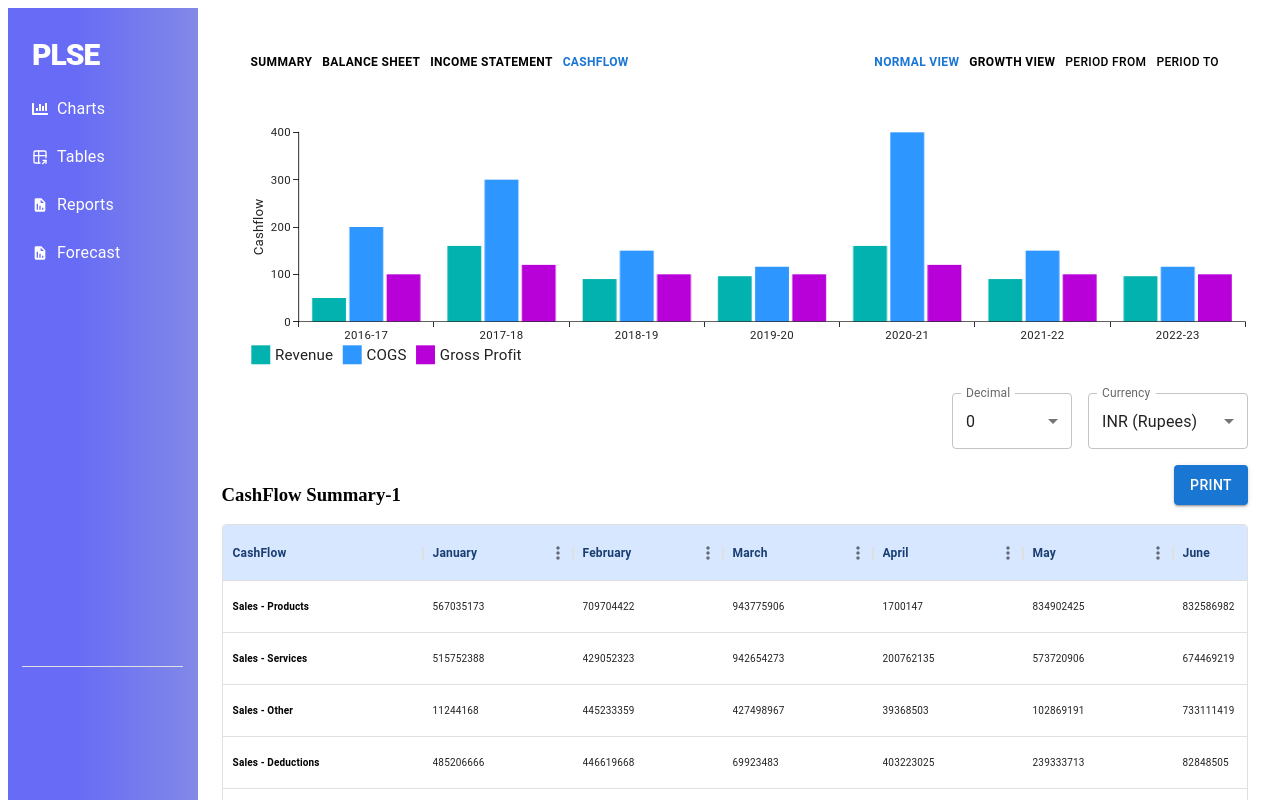
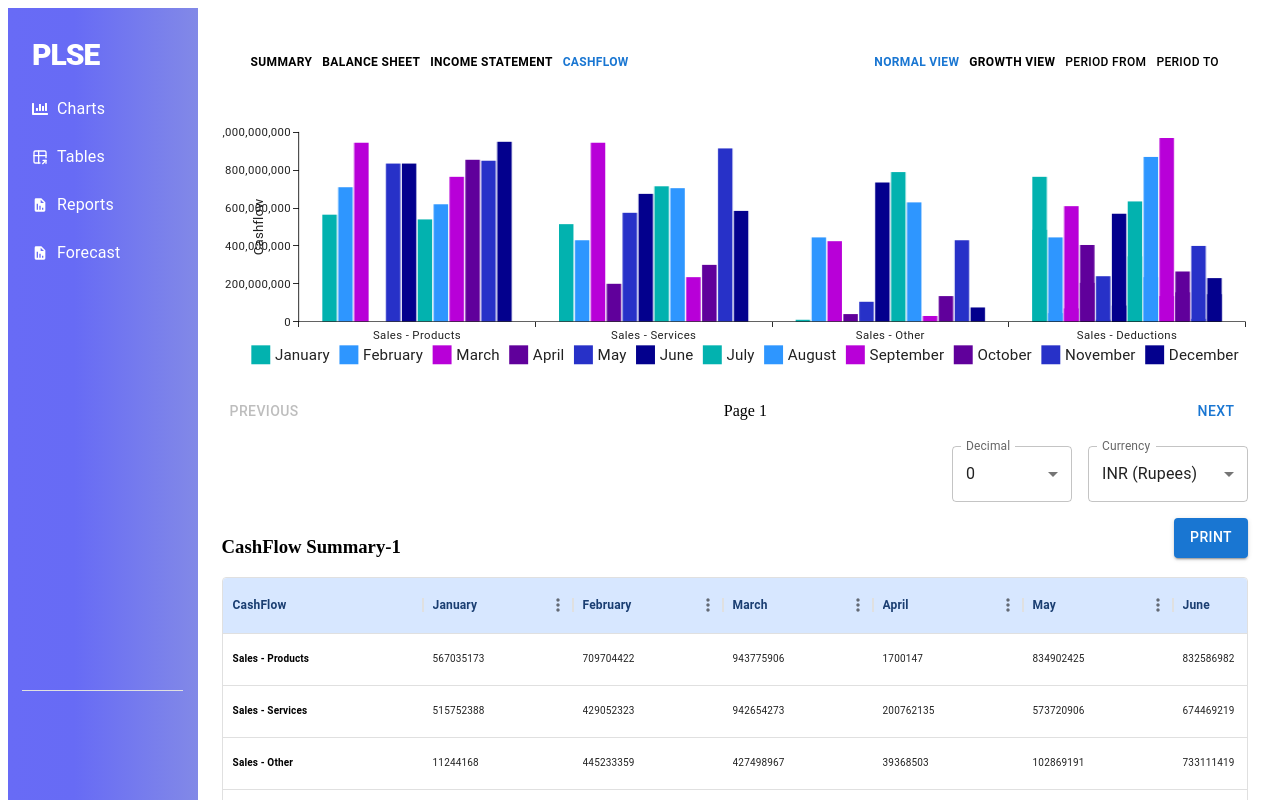
Before and after one commit to vineetkhemnani/Kaptive-assgmt, a React (Vite) app: page / in a window 1280 px wide. Shown: the top 800 px of the page. Built offline with nearby package versions, Linux system fonts and the light colour scheme.

Commit message:
added barcharts from data provided

```diff
--- a/src/BarCharts.jsx
+++ b/src/BarCharts.jsx
@@ -1,5 +1,8 @@
+import { useState } from 'react'
 import { BarChart } from '@mui/x-charts/BarChart'
 import { axisClasses } from '@mui/x-charts/ChartsAxis'
+import { Box, Button, Container } from '@mui/material'
+import data from './constants/data'
 
 const chartSetting = {
   yAxis: [
@@ -16,64 +19,51 @@ const chartSetting = {
     margin: 1,
   },
 }
-const dataset = [
-  {
-    revenue: 50,
-    cogs: 200,
-    gross: 100,
-    year: '2016-17',
-  },
-  {
-    revenue: 160,
-    cogs: 300,
-    gross: 120,
-    year: '2017-18',
-  },
-  {
-    revenue: 90,
-    cogs: 150,
-    gross: 100,
-    year: '2018-19',
-  },
-  {
-    revenue: 97,
-    cogs: 117,
-    gross: 100,
-    year: '2019-20',
-  },
-  {
-    revenue: 160,
-    cogs: 400,
-    gross: 120,
-    year: '2020-21',
-  },
-  {
-    revenue: 90,
-    cogs: 150,
-    gross: 100,
-    year: '2021-22',
-  },
-  {
-    revenue: 97,
-    cogs: 117,
-    gross: 100,
-    year: '2022-23',
-  },
-]
-// format values to a certain type or format
-const valueFormatter = (value) => `${value} 000 rupees`
+
+// Format values by dividing by 10,000 and appending the unit
+const valueFormatter = (value) => `${value} rupees`
+
+// Number of items per page
+const itemsPerPage = 5
 
 export default function BarCharts() {
+  const [page, setPage] = useState(0)
+
+  const handleNextPage = () => {
+    setPage((prevPage) => prevPage + 1)
+  }
+
+  const handlePrevPage = () => {
+    setPage((prevPage) => Math.max(prevPage - 1, 0))
+  }
+
+  const getPaginatedData = (data, page) => {
+    const startIndex = page * itemsPerPage
+    return data.Sheet1.slice(startIndex, startIndex + itemsPerPage)
+  }
+
+  const paginatedData = getPaginatedData(data, page)
+
   return (
+    <Box>
       <BarChart
-      dataset={dataset}
-      xAxis={[{ scaleType: 'band', dataKey: 'year' }]}
+        dataset={paginatedData}
+        xAxis={[{ scaleType: 'band', dataKey: 'Overhead' }]}
         series={[
-        { dataKey: 'revenue', label: 'Revenue', valueFormatter },
-        { dataKey: 'cogs', label: 'COGS', valueFormatter },
-        { dataKey: 'gross', label: 'Gross Profit', valueFormatter },
+          { dataKey: 'Jan', label: 'January', valueFormatter },
+          { dataKey: 'Feb', label: 'February', valueFormatter },
+          { dataKey: 'March', label: 'March', valueFormatter },
+          { dataKey: 'April', label: 'April', valueFormatter },
+          { dataKey: 'May', label: 'May', valueFormatter },
+          { dataKey: 'June', label: 'June', valueFormatter },
+          { dataKey: 'July', label: 'July', valueFormatter },
+          { dataKey: 'August', label: 'August', valueFormatter },
+          { dataKey: 'September', label: 'September', valueFormatter },
+          { dataKey: 'October', label: 'October', valueFormatter },
+          { dataKey: 'November', label: 'November', valueFormatter },
+          { dataKey: 'December', label: 'December', valueFormatter },
         ]}
-      // adjustments for legend (default is at top)
+        // Adjustments for legend (default is at top)
         slotProps={{
           legend: {
             direction: 'row',
@@ -83,5 +73,25 @@ export default function BarCharts() {
         }}
         {...chartSetting}
       />
+      <Box
+        sx={{
+          display: 'flex',
+          justifyContent: 'space-between',
+          mt: 2,
+          alignItems: 'center',
+        }}
+      >
+        <Button onClick={handlePrevPage} disabled={page === 0}>
+          Previous
+        </Button>
+        <Box>Page {page + 1}</Box>
+        <Button
+          onClick={handleNextPage}
+          disabled={paginatedData.length < itemsPerPage}
+        >
+          Next
+        </Button>
+      </Box>
+    </Box>
   )
 }
```
Lines whose indentation alone changed are shown as unchanged.
